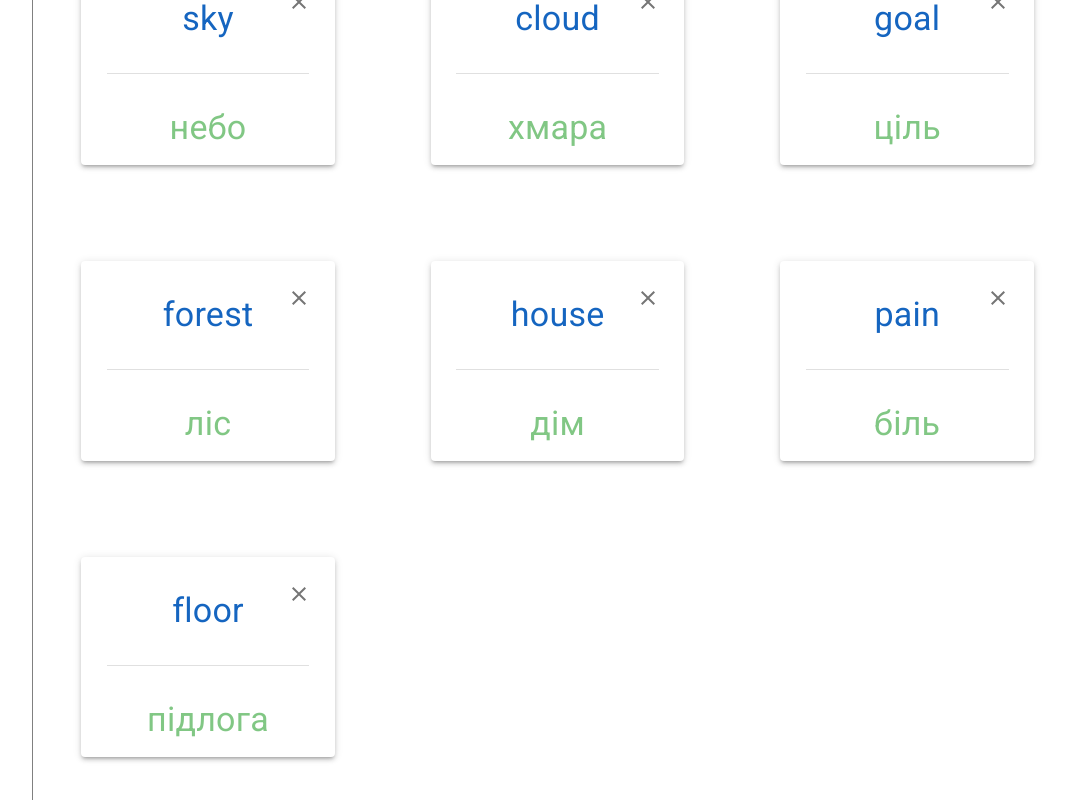
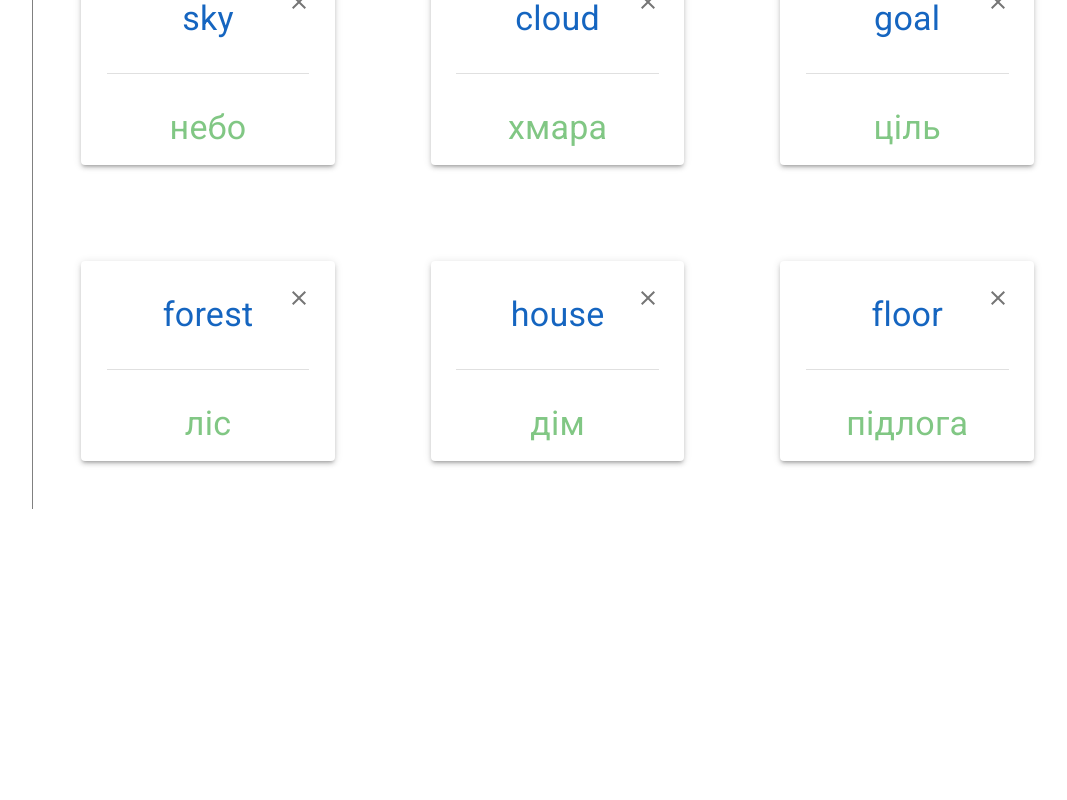
Before and after one commit to Ramil3107/dictionary, a React (Create React App) app: page /mydictionary in a window 1280 px wide. Shown: the part 502-1302 px from the top of the page, without its empty margins (198-1265 px from the left). After the commit the page ends 1011 px from the top, so only its background shows below. Built offline with nearby package versions, Linux system fonts and the light colour scheme.

Commit message:
add empty state for my dictionary

```diff
--- a/src/pages/myDictionary/MyDictionary.js
+++ b/src/pages/myDictionary/MyDictionary.js
@@ -1,7 +1,8 @@
 import { useSelector } from "react-redux"
-import { Box, Divider } from "@mui/material";
+import { Box, Divider, Typography } from "@mui/material";
 import { Words } from "./components/Words"
 import { NavButtons } from "./components/NavButtons"
+import { EmptyState } from "./components/EmptyState";
 
 export const MyDictionary = () => {
 
@@ -27,7 +28,8 @@ export const MyDictionary = () => {
                     variant="middle"
                     sx={{ width: "70%" }} />
             </Box>
-            <Words words={words} />
+            {words.length >= 1 && <Words words={words} />}
+            {words.length < 1 && <EmptyState />}
         </Box>
     )
 }
--- /dev/null
+++ b/src/pages/myDictionary/components/EmptyState.js
@@ -0,0 +1,10 @@
+import { Box, Typography } from "@mui/material"
+
+
+export const EmptyState = () => {
+    return (
+        <Box sx={{ width: "100%", display: "flex", justifyContent: "center", mt: 10 }}>
+            <Typography color="text.secondary" variant="h5">You don't have words in the dictionary!</Typography>
+        </Box>
+    )
+}
--- a/src/redux/dictionarySlice.js
+++ b/src/redux/dictionarySlice.js
@@ -34,10 +34,6 @@ const initialState = {
         {
             "en": "house",
             "uk": "дім"
-        },
-        {
-            "en": "pain",
-            "uk": "біль"
         },
         {
             "en": "floor",
```
